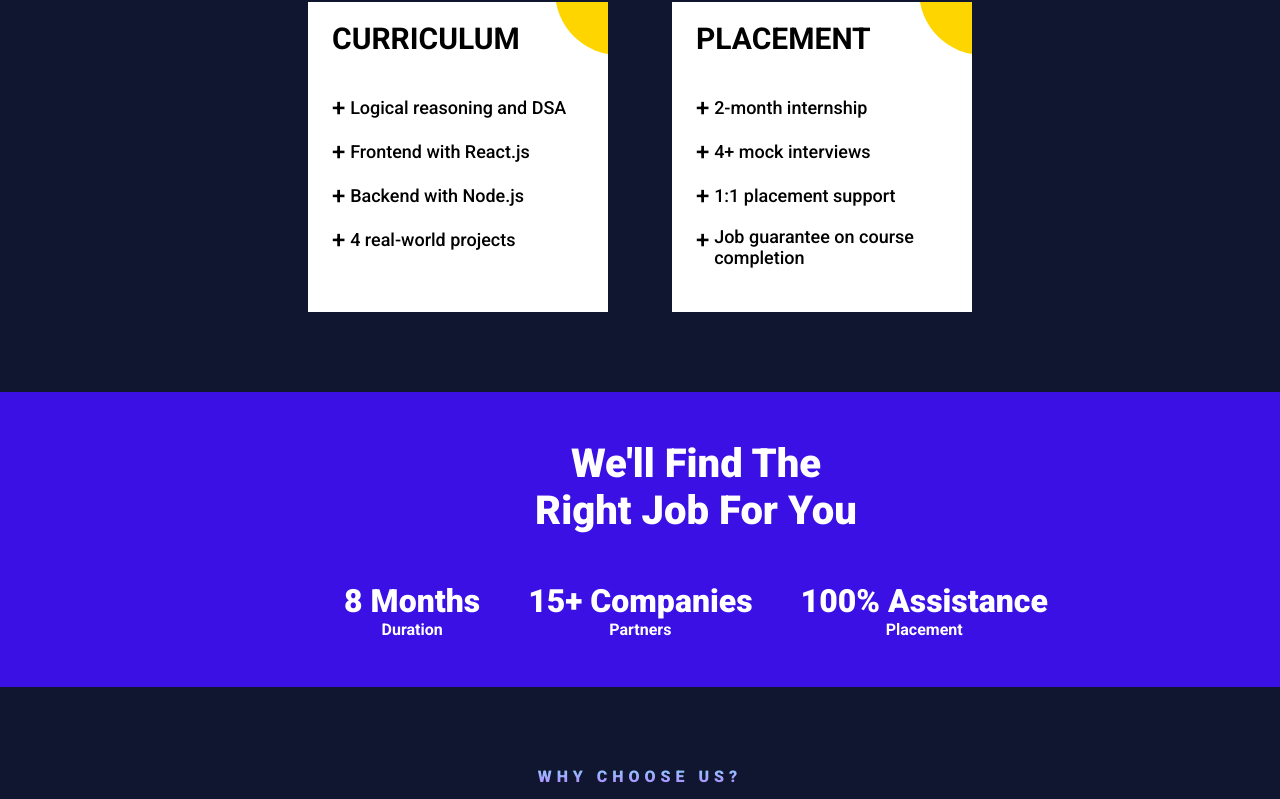
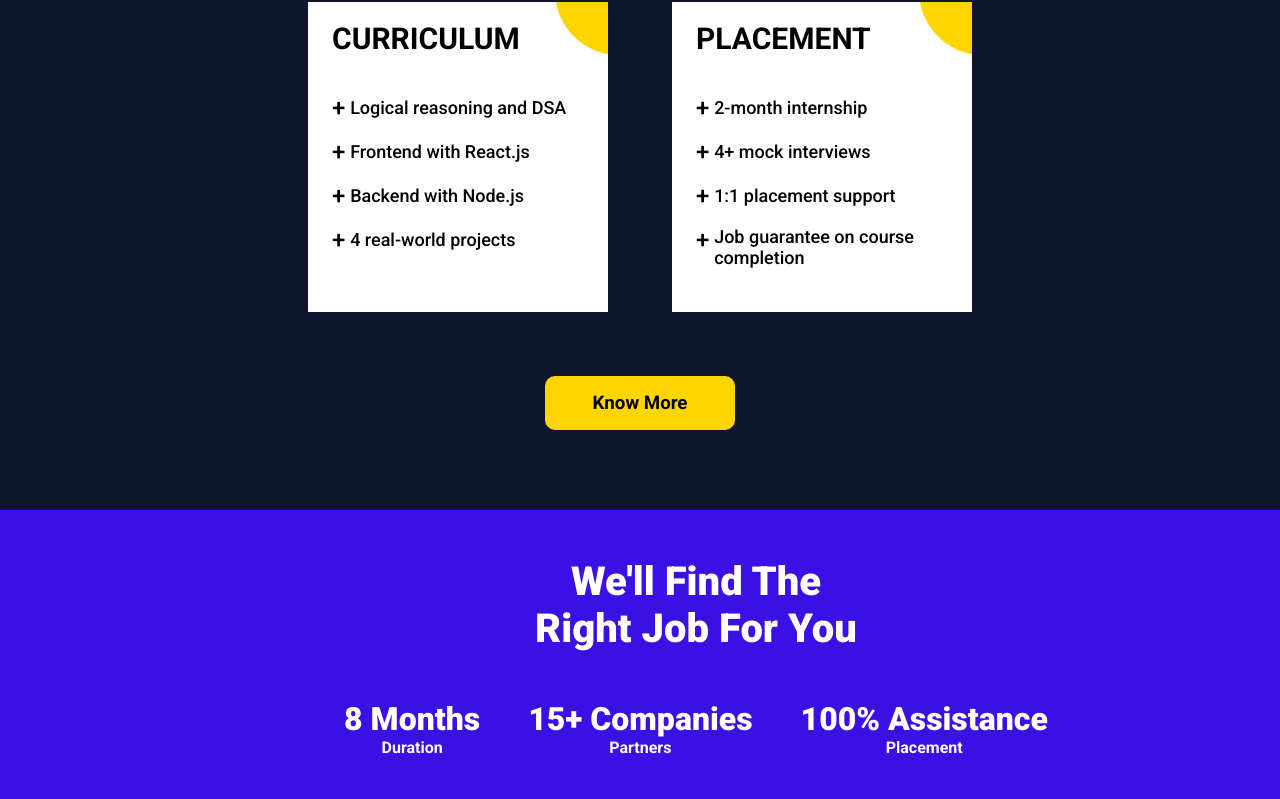
Before and after one commit to drumil32/Ed-Tech, a React (Vite) app in the folder frontend/: page / in a window 1280 px wide. Shown: the part 1003-1802 px from the top of the page. Built offline with nearby package versions, Linux system fonts and the light colour scheme.

Commit message:
know more button added

```diff
--- a/frontend/src/components/organisms/Courses/Courses.tsx
+++ b/frontend/src/components/organisms/Courses/Courses.tsx
@@ -1,11 +1,12 @@
 import React from "react";
 import styles from "./style.module.scss";
+import { Link } from "react-router-dom";
 
 const Courses: React.FC = () => {
   return (
     <>
       <section className={styles.courcesSection} id="courses">
-        <div className={styles.courcesContainer} >
+        <div className={styles.courcesContainer}>
           <h5 className={styles.sectionTitle}>Course Overview</h5>
           <p className={styles.section_sub_title}>
             <span>In-Classroom </span>
@@ -70,6 +71,11 @@ const Courses: React.FC = () => {
               </div>
             </div>
           </div>
+          <Link to="/course-details" style={{ color: "#000" }}>
+            <div className={styles.exploreButton}>
+              <h3>Know More</h3>
+            </div>
+          </Link>
         </div>
       </section>
       <section className={styles.courseHighlights__container}>
--- a/frontend/src/components/organisms/Courses/style.module.scss
+++ b/frontend/src/components/organisms/Courses/style.module.scss
@@ -90,6 +90,7 @@
 .ag_format_container {
   width: 100%;
   max-width: 1880px;
+  margin-bottom: 4rem;
   .ag_courses_box {
     display: flex;
     align-items: center;
@@ -267,3 +268,14 @@
     }
   }
 }
+.exploreButton {
+  background-color: #FFD500;
+  padding: 1rem 3rem;
+  border-radius: 10px;
+  transition: all .2s ease-in-out;
+
+  &:hover {
+  transition: all .2s ease-in-out;
+  background-color: #FFC107;
+  }
+}
```
Lines whose indentation alone changed are shown as unchanged.
